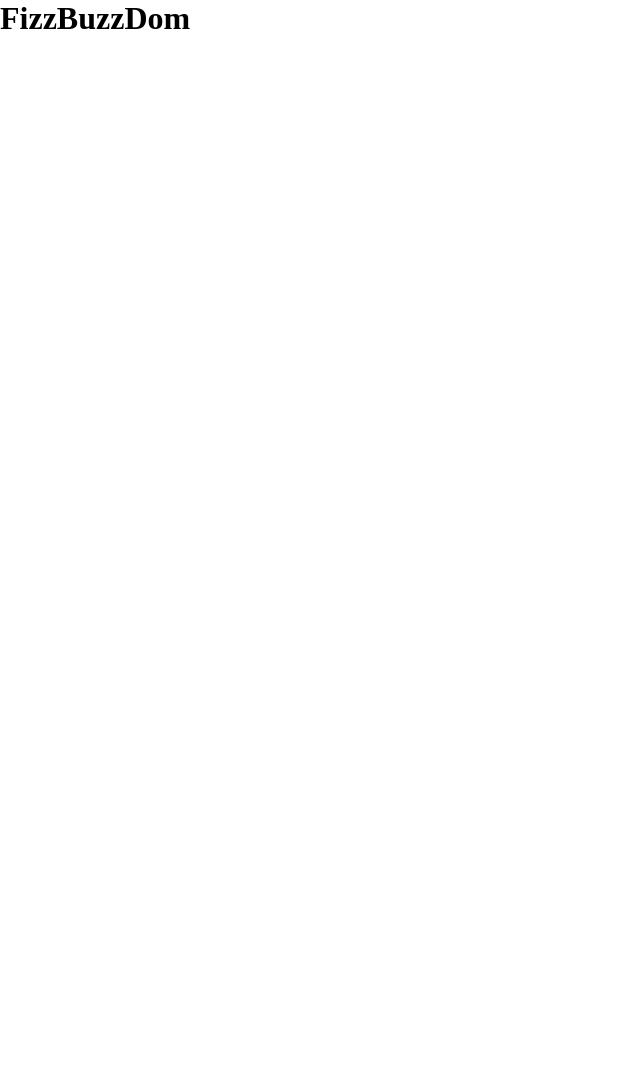
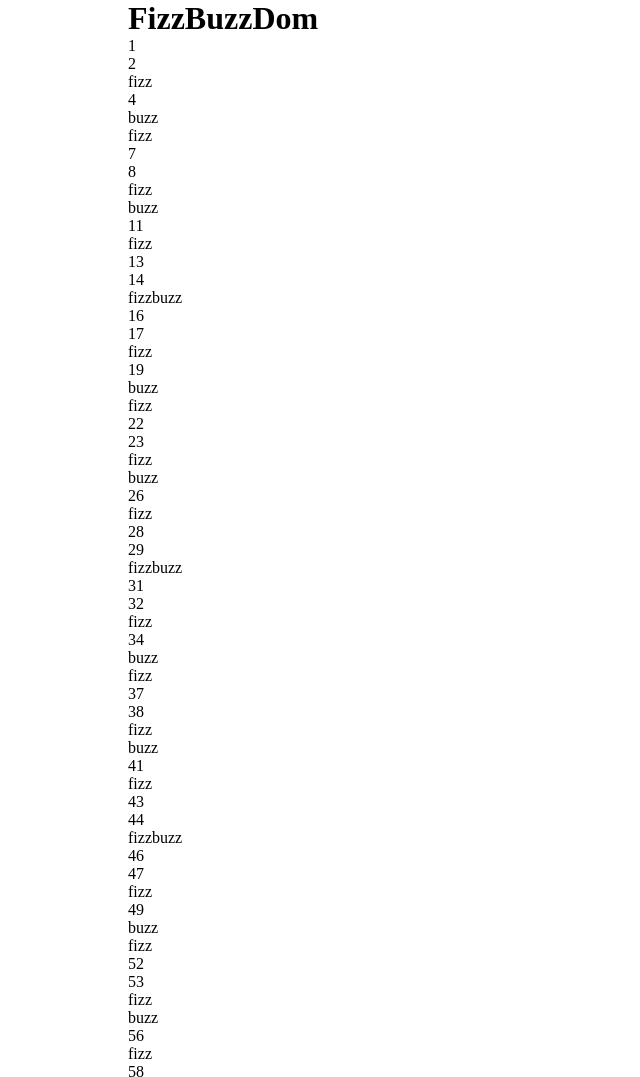
Before and after one commit to AndreaRospi/js-fizzbuzzdom, a plain HTML site: page index.html in a window 1280 px wide. Shown: the top 1077 px of the page, without its empty margins (0-640 px from the left). Before the commit the page ends 800 px from the top, so only its background shows below. Drawn offline with Linux system fonts and the light colour scheme.

Commit message:
milestone1- milestone2

```diff
--- a/css/style.css
+++ b/css/style.css
@@ -3,3 +3,9 @@
     margin: 0;
     box-sizing: border-box;
 }
+
+.container{
+    width: 80%;
+    margin: 0 auto;
+
+}
--- a/index.html
+++ b/index.html
@@ -12,9 +12,9 @@
         <h1>
             FizzBuzzDom
         </h1>
-        <ul id="lista">
+        <div id="griglia">
 
-        </ul>
+        </div>
     </div>
     <script src="js/script.js"></script>
 </body>
--- a/js/script.js
+++ b/js/script.js
@@ -1,4 +1,4 @@
-const box= document.getElementById("lista")
+const griglia= document.getElementById("griglia")
 let x= 0;
 
 for (let i = 1; i <= 100; i++){
@@ -11,7 +11,5 @@ for (let i = 1; i <= 100; i++){
     } else{
         x = i;
     }
-    if (isNaN(x)){
-        box.innerHTML
-    }
+    griglia.innerHTML += `<div class="box">${x}</div>`
 }
```
